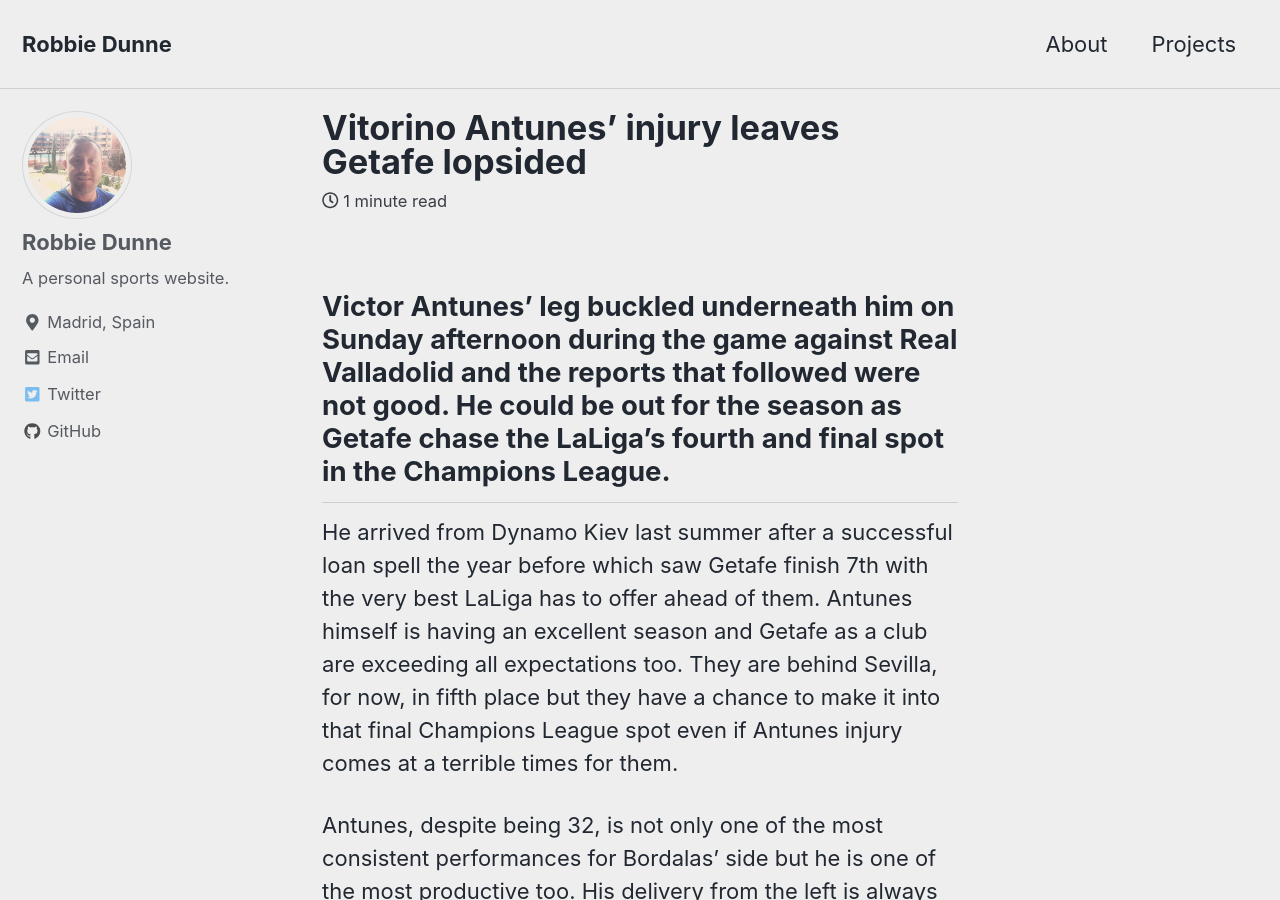
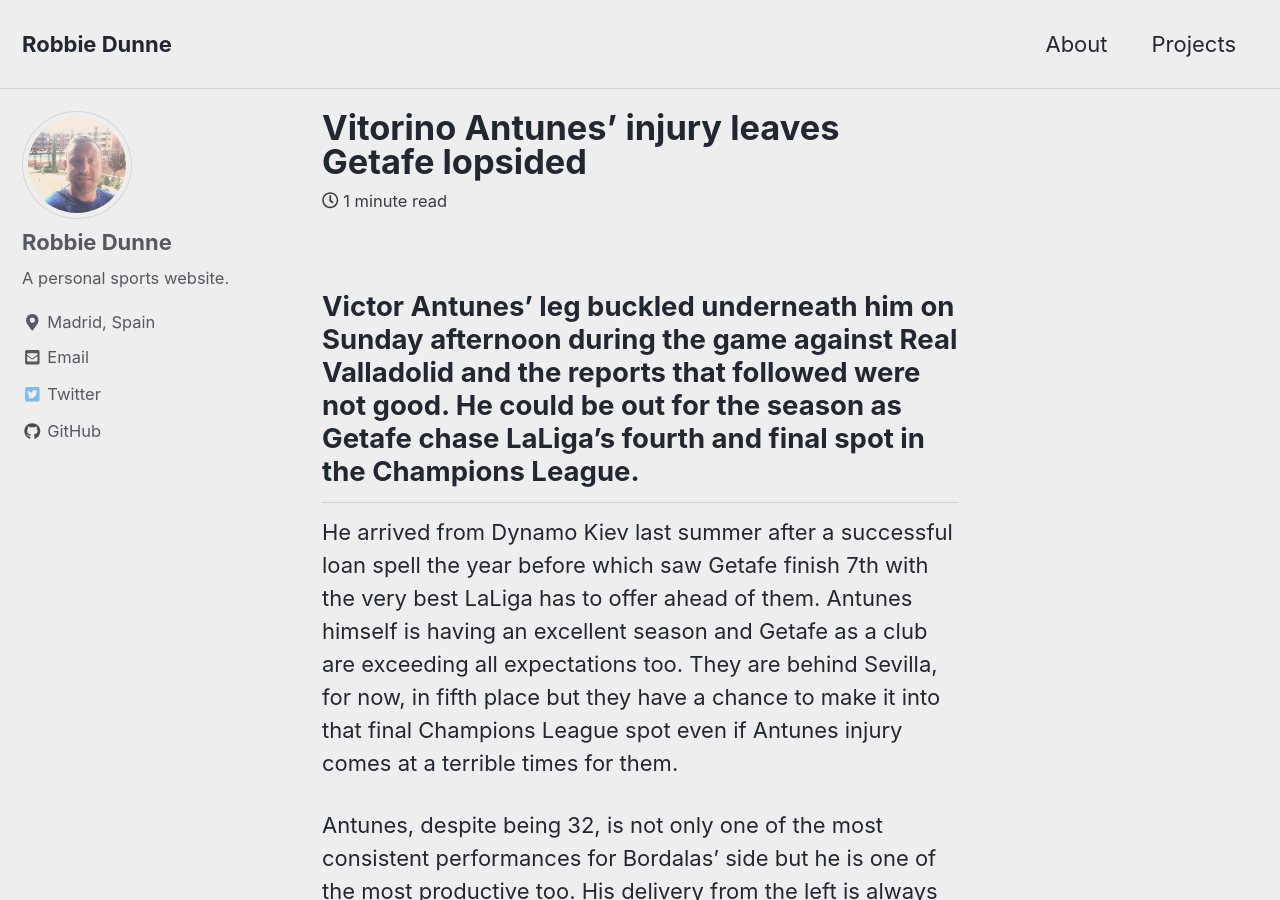
Before and after one commit to robbiejdunne/robbiejdunne.github.io, a Jekyll site: the page built from _posts/2019-04-15-antunes-injury.md, in a window 1280 px wide and 900 px high. Built offline with Jekyll 4.4.1, drawn with Linux system fonts in a browser that asks for light colours; cached includes are drawn as plain includes; nearby versions of some CDN libraries.

Commit message:
first change

```diff
--- a/_posts/2019-04-15-antunes-injury.md
+++ b/_posts/2019-04-15-antunes-injury.md
@@ -6,7 +6,7 @@
 excerpt: "Taking a look at what Getafe will lose if Vitorino Antunes is lost for the season"
 ---
 
-## Victor Antunes’ leg buckled underneath him on Sunday afternoon during the game against Real Valladolid and the reports that followed were not good. He could be out for the season as Getafe chase the LaLiga's fourth and final spot in the Champions League.
+## Victor Antunes’ leg buckled underneath him on Sunday afternoon during the game against Real Valladolid and the reports that followed were not good. He could be out for the season as Getafe chase LaLiga's fourth and final spot in the Champions League.
 
 He arrived from Dynamo Kiev last summer after a successful loan spell the year before which saw Getafe finish 7th with the very best LaLiga has to offer ahead of them. Antunes himself is having an excellent season and Getafe as a club are exceeding all expectations too. They are behind Sevilla, for now, in fifth place but they have a chance to make it into that final Champions League spot even if Antunes injury comes at a terrible times for them.
 
```
